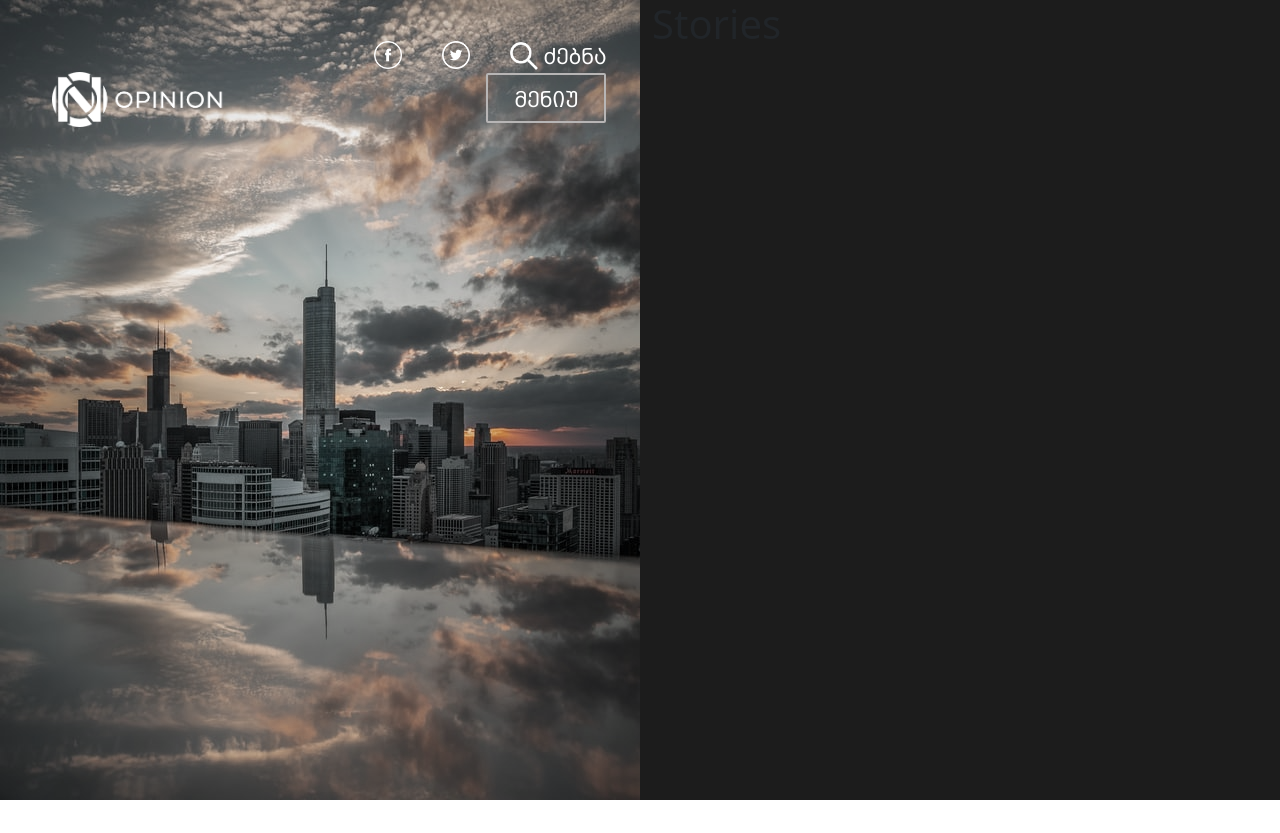
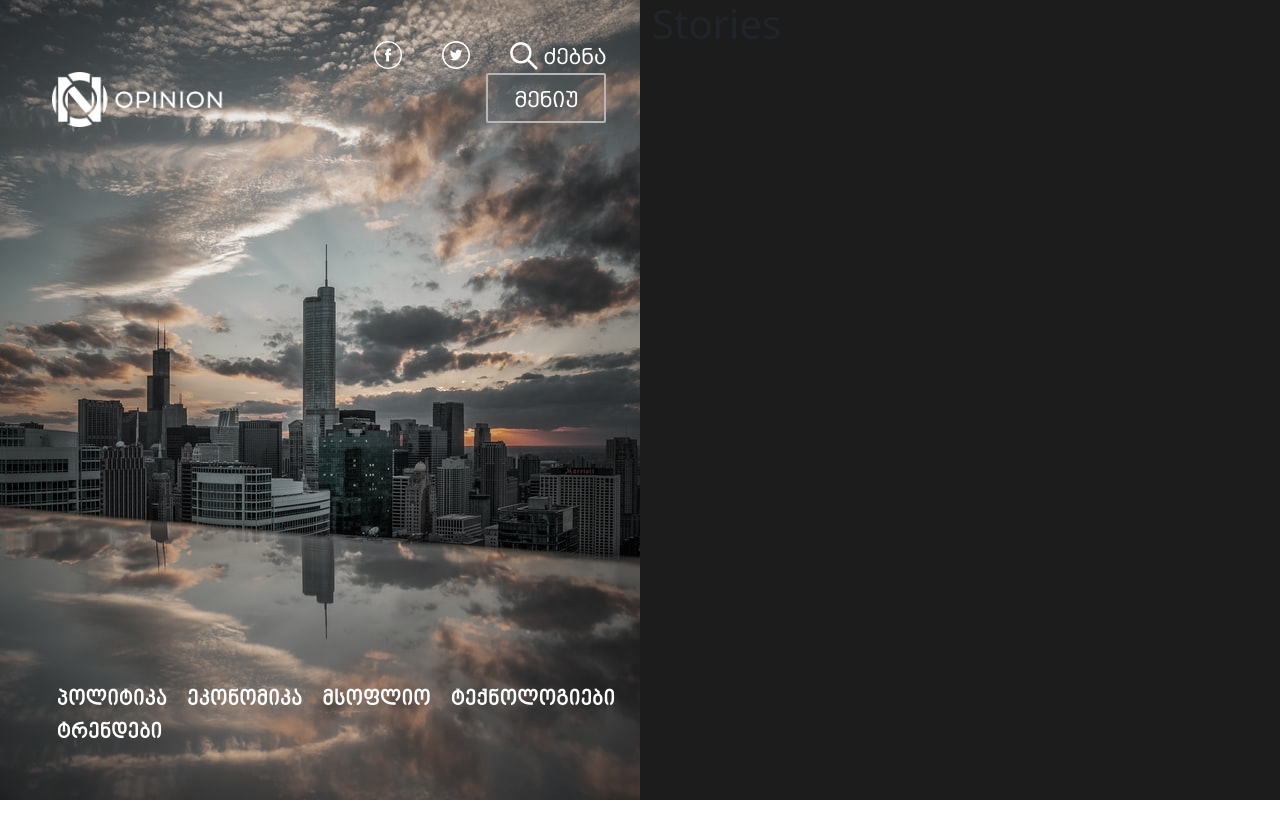
Before and after one commit to mchedlish/opinionFront, a React (Create React App) app: page / in a window 1280 px wide. Before the commit the page ends 800 px from the top, so only its background shows below. Built offline with nearby package versions, Linux system fonts and the light colour scheme.

Commit message:
Second Commit

```diff
--- /dev/null
+++ b/src/components/BottomMenu.css
@@ -0,0 +1,14 @@
+.bottommenu {
+    z-index: 2;
+    position: absolute;
+    margin-top: -150px;
+    margin-left: -7px;
+
+}
+
+.bottommenu li {
+    display: inline-block;
+    font-size: 22px;
+    font-family: 'bpg_nino_bold';
+    margin-left: 20px;
+}
--- /dev/null
+++ b/src/components/BottomMenu.js
@@ -0,0 +1,27 @@
+import React from 'react';
+import './BottomMenu.css'
+import './MenuPage.css'
+import {Link} from 'react-router-dom'
+
+const BottomMenu = (props) => {
+
+    const showlistOne = props.visible? "show-one":''
+    const showlistTwo = props.visible? "show-two":''
+    const showlistThree = props.visible? "show-three":''
+    const showlistFour = props.visible? "show-four":''
+    const showlistFive = props.visible? "show-five":''
+
+    return (
+        <div className='bottommenu'>
+        <ul style={{color:props.color? "#1c1c1c":'white'}}>
+        <Link style={{color:props.color? "#1c1c1c":'white'}}><li className={showlistOne}>პოლიტიკა</li></Link>
+        <Link style={{color:props.color? "#1c1c1c":'white'}}><li className={showlistTwo}>ეკონომიკა</li></Link>
+        <Link style={{color:props.color? "#1c1c1c":'white'}}><li className={showlistThree}>მსოფლიო</li></Link>
+        <Link style={{color:props.color? "#1c1c1c":'white'}}><li className={showlistFour}>ტექნოლოგიები</li></Link>
+        <Link style={{color:props.color? "#1c1c1c":'white'}}><li className={showlistFive}>ტრენდები</li></Link>
+        </ul>
+            </div>
+    );
+};
+
+export default BottomMenu;
--- a/src/components/MainStory.js
+++ b/src/components/MainStory.js
@@ -1,11 +1,32 @@
-import React from 'react';
+import React, {useState} from 'react';
 import '../components/MainStory.css'
 import MenuBar from './MenuBar'
+import MenuPage from './MenuPage'
+import BottomMenu from './BottomMenu';
+import Search from './Search'
 
 const MainStory = () => {
+
+    const [pageVisible, setpageVisible]=useState(false)
+    const [searchVisible, setsearchVisible]=useState(false)
+    const switchVisibility = ()=> {
+    return (setpageVisible(!pageVisible))
+
+    }
+    const searchVisibility = ()=> {
+        return (setsearchVisible(!searchVisible))
+
+        }
+
     return (
         <div className='col-lg-6 mainstory'>
-            <MenuBar />
+
+            <MenuBar visibility={switchVisibility} searchvisibility={searchVisibility}/>
+            <MenuPage visible={pageVisible}/>
+            <BottomMenu color={pageVisible} visible={pageVisible}/>
+            <Search visible={searchVisible}/>
+
+
         </div>
     );
 };
--- a/src/components/MenuBar.css
+++ b/src/components/MenuBar.css
@@ -1,12 +1,17 @@
-
+.menubar {
+  z-index: 100;
+}
 .logo {
   display: inline-block;
   width: 30%;
   margin-left: 40px;
+
   }
 .logo img{
   width: 180px;
   margin-top: -7px;
+
+
 }
 .listitems {
   display: inline-block;
--- a/src/components/MenuBar.js
+++ b/src/components/MenuBar.js
@@ -6,15 +6,16 @@ import Twitter from '../assets/icons/twitter.png'
 import Magnify from '../assets/icons/magnify.png'
 import {Link} from 'react-router-dom'
 
-const MenuBar = () => {
+const MenuBar = (props) => {
+
     return (
         <div className="menubar">
        <Link to='/'> <div className='logo'><img src={Logo}/></div></Link>
         <ul className='listitems'>
         <li><Link><img src={Facebook}/></Link></li>
         <li><Link><img src={Twitter}/></Link></li>
-        <Link className="search"><li><img src={Magnify}/><span>ძებნა</span></li></Link>
-        <Link className="menu"><li>მენიუ</li></Link>
+        <Link className="search" onClick={props.searchvisibility}><li><img src={Magnify}  /><span>ძებნა</span></li></Link>
+        <Link className="menu" onClick={props.visibility} ><li>მენიუ</li></Link>
 
         </ul>
 
--- /dev/null
+++ b/src/components/MenuPage.css
@@ -0,0 +1,109 @@
+.menupage {
+    height: 100%;
+    width: 103%;
+    background-color: white;
+    opacity: 0.3;
+    margin-top:-106px;
+    margin-left: -10px;
+    position: relative;
+    z-index: -2;
+    transition: 1s;
+    }
+ul {
+    list-style-type: none;
+
+}
+.menupagelist {
+position:absolute;
+color: #1c1c1c;
+margin-left: 24px;
+margin-top: 200px;
+font-size: 36px;
+font-family: 'bpg_nino_bold';
+}
+
+.menulink {
+    color: #1c1c1c;
+    text-decoration: none;
+
+}
+.menulink:hover {
+    color:#1c1c1c;
+   }
+.menulink:nth-child(1) {
+    color: rgb(17, 91, 228);
+
+
+}
+
+@keyframes show-one {
+    0% {opacity: 0;}
+    60%  {opacity: 0;}
+    100% {opacity: 1;}
+}
+
+.show-one {
+    animation: show-one;
+
+
+    animation-duration: 0.7s;
+
+}
+@keyframes show-two {
+    0% {opacity: 0;}
+    60%  {opacity: 0;}
+    100% {opacity: 1;}
+}
+
+.show-two {
+animation: show-two;
+animation-duration: 0.9s;
+
+}
+
+@keyframes show-three {
+    0% {opacity: 0;}
+    60%  {opacity: 0;}
+    100% {opacity: 1;}
+}
+
+.show-three {
+animation: show-three;
+animation-duration: 1.1s;
+
+}
+@keyframes show-four {
+    0% {opacity: 0;}
+    60%  {opacity: 0;}
+    100% {opacity: 1;}
+}
+
+.show-four {
+animation: show-four;
+animation-duration: 1.3s;
+
+}
+
+@keyframes show-five {
+    0% {opacity: 0;}
+    60%  {opacity: 0;}
+    100% {opacity: 1;}
+}
+
+.show-five {
+animation: show-five;
+animation-duration: 1.5s;
+
+}
+
+@keyframes show-six {
+    0% {opacity: 0;}
+    60%  {opacity: 0;}
+    100% {opacity: 1;}
+}
+
+.show-six {
+animation: show-six;
+animation-duration: 1.7s;
+
+}
--- /dev/null
+++ b/src/components/MenuPage.js
@@ -0,0 +1,32 @@
+import React, {useState} from 'react';
+import './MenuPage.css'
+import {Link} from 'react-router-dom'
+
+
+const MenuPage = (props) => {
+
+
+const showlistOne = props.visible? "show-one":''
+const showlistTwo = props.visible? "show-two":''
+const showlistThree = props.visible? "show-three":''
+const showlistFour = props.visible? "show-four":''
+const showlistFive = props.visible? "show-five":''
+const showlistSix = props.visible? "show-six":''
+
+return (
+        <div className="menupage" style={{opacity:props.visible ? "0.7": "0"}}>
+            <ul className="menupagelist">
+            <Link className='menulink'><li className={showlistOne}>გამოწერეთ სიახლეები</li></Link>
+            <li className={showlistTwo}>დაგვიკაშვირდით:</li>
+            <li className={showlistThree}>contact@opinion.ge</li>
+             <br/>
+            <li className={showlistFour}>საიტი შექმნილია:</li>
+            <li className={showlistFive}>www.niko.ge</li>
+            <li className={showlistSix}>niko@niko.ge</li>
+            </ul>
+
+        </div>
+    );
+};
+
+export default MenuPage;
--- /dev/null
+++ b/src/components/Search.css
@@ -0,0 +1,9 @@
+.searchpage {
+    margin-top: -100vh;
+    height: 100vh;
+    z-index: -3;
+    background-color: white;
+    position: relative;
+    transition: 1s;
+
+     }
--- /dev/null
+++ b/src/components/Search.js
@@ -0,0 +1,12 @@
+import React from 'react';
+import './Search.css'
+
+const Search = (props) => {
+    return (
+        <div className='searchpage row' style={{opacity:props.visible? "0.8":'0'}}>
+            <div className='col-lg-6'></div>
+        </div>
+    );
+};
+
+export default Search;
--- a/src/components/Stories.css
+++ b/src/components/Stories.css
@@ -1,3 +1,4 @@
 .stories {
  background-color: #1c1c1c;
+
 }
--- a/src/components/Stories.js
+++ b/src/components/Stories.js
@@ -1,9 +1,9 @@
 import React from 'react';
 import '../components/Stories.css'
 
-const Stories = () => {
+const Stories = (props) => {
     return (
-        <div className='col-lg-6 stories'>
+        <div className='col-lg-6 stories' >
             <h1>Stories
             </h1>
         </div>
```
Also changed, not shown: 1 other file (tests, documents, lock files or other folders).
